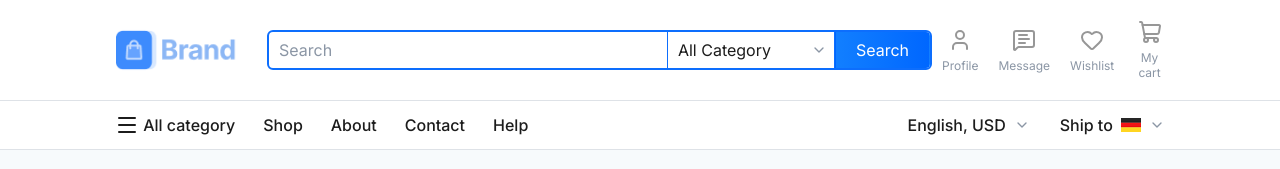
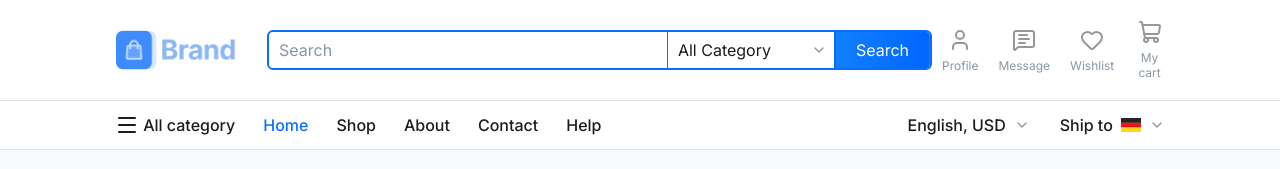
Before and after one commit to aliiashraf777/1rts-brand-ecom-app, a React (Vite) app: page / in a window 1280 px wide. Shown: the top 169 px of the page. Built offline with nearby package versions, Linux system fonts and the light colour scheme.

Commit message:
feat(shop): add breadcrumb dynamic

```diff
--- a/src/components/common/NavBar.tsx
+++ b/src/components/common/NavBar.tsx
@@ -37,7 +37,10 @@ const NavBar = ({ className }: Props) => {
                   key={`${nav.link}-${nav.text}`}
                   className="txt-body-title hover:text-primary cursor-pointer transition-all duration-300"
                 >
-                  <NavLink to={nav.link}>
+                  <NavLink
+                    to={nav.link}
+                    className={({ isActive }) => isActive ? 'text-primary' : ''}
+                  >
                     {nav.text}
                   </NavLink>
                 </li>
--- a/src/data/navigationData.tsx
+++ b/src/data/navigationData.tsx
@@ -107,23 +107,27 @@ export const topIconsData: ItopIconsItem[] = [
 
 export const navMenuData: InavMenuItem[] = [
     {
+        link: '/all-category',
+        text: 'All category',
+    },
+    {
         link: '/',
-        text: 'All category',
+        text: 'Home',
     },
     {
         link: '/shop',
         text: 'Shop',
     },
     {
-        link: '/',
+        link: '/about',
         text: 'About',
     },
     {
-        link: '/',
+        link: '/contact',
         text: 'Contact',
     },
     {
-        link: '/',
+        link: '/help',
         text: 'Help',
     },
 ]
```
